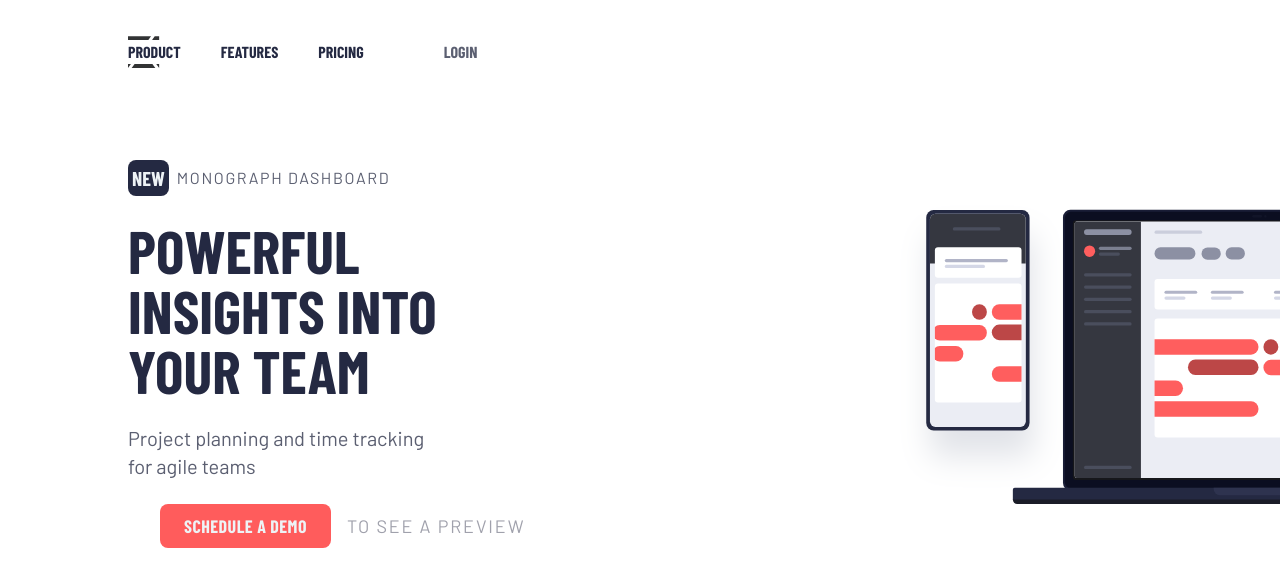
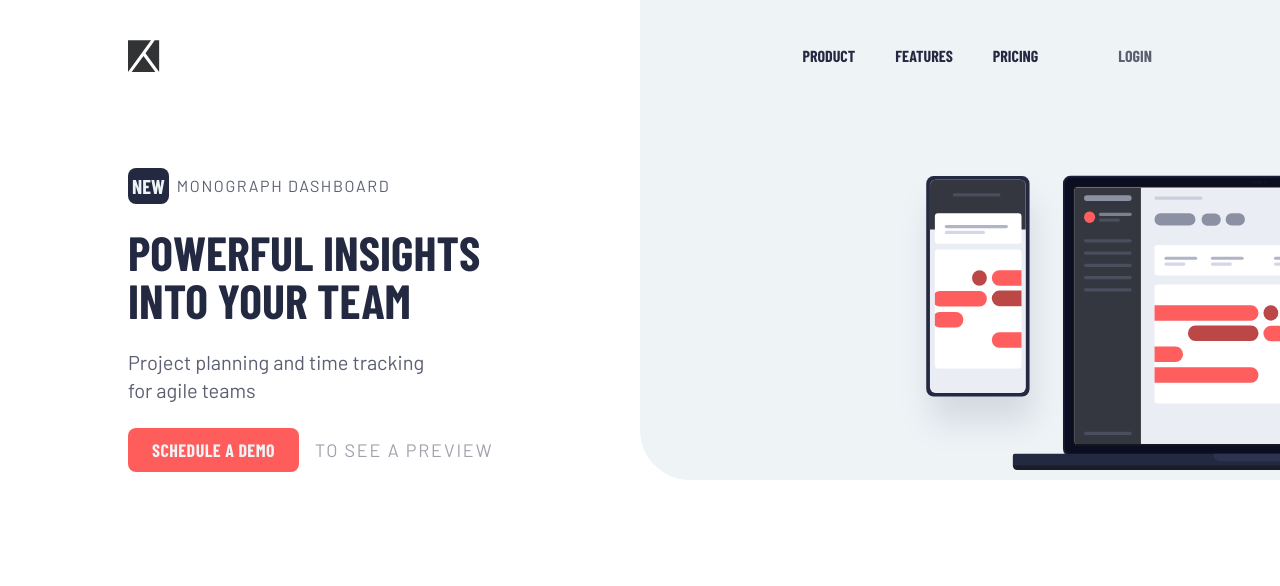
Before and after one commit to NikaBotchorishvili/project-tracking-intro, a React (Vite) app: page / in a window 1280 px wide. Shown: the top 586 px of the page. Built offline with nearby package versions, Linux system fonts and the light colour scheme; the HTML template or start-up script is replaced by a standard one.

Commit message:
image positioning enhanced

```diff
--- a/src/components/Header.tsx
+++ b/src/components/Header.tsx
@@ -5,8 +5,10 @@
 	const [toggled, setToggled] = useState(false);
 
 	return (
+		<>
+			<span className="absolute w-[50vw] h-[50vh] md:h-[60vh] bg-lightGrayishBlue rounded-bl-[50px] -z-20 right-0"></span>
 			<header className="flex w-[80vw]  justify-between items-center mx-auto mt-10 overflow-x-hidden">
-			<div className="fixed">
+				<div className="fixed md:static">
 					<img src="/logo.svg" alt="" />
 				</div>
 				<motion.nav
@@ -17,7 +19,7 @@
 							? "var(--opacity-to)"
 							: "var(--opacity-from)",
 					}}
-				className="flex flex-col md:flex-row md:h-fit bg-white p-8 md:p-0 md:bg-none shadow-2xl w-[90vw] md:w-fit left-1/2 -translate-x-1/2 top-20  md:translate-x-0 fixed z-50  md:static md:gap-x-20 items-center gap-y-8 text-center
+					className="flex flex-col md:flex-row md:h-fit md:bg-opacity-0 bg-white p-8 md:p-0 shadow-2xl w-[90vw] md:w-fit left-1/2 -translate-x-1/2 top-20  md:translate-x-0 fixed z-50  md:static md:gap-x-20 items-center gap-y-8 text-center
 				[--opacity-from:0%]
 				[--opacity-to:100%]
 				md:[--opacity-from:100%]
@@ -58,11 +60,12 @@
 				</motion.nav>
 				<img
 					src={toggled ? "icon-close.svg" : "icon-hamburger.svg"}
-				className="w-[20px] h-[20px] md:hidden z-50 fixed right-10"
+					className="w-[20px] h-[20px] md:hidden z-50 md:static fixed right-10"
 					alt=""
 					onClick={() => setToggled((prev) => !prev)}
 				/>
 			</header>
+		</>
 	);
 }
 
--- a/src/components/Home/index.tsx
+++ b/src/components/Home/index.tsx
@@ -1,7 +1,7 @@
 function Home() {
 	return (
 		<main className="flex md:flex-row flex-col-reverse mt-24 w-[80vw] gap-y-20 justify-between mx-auto items-center">
-			<section className="flex flex-col gap-y-6">
+			<section className="flex flex-col justify-start gap-y-6">
 				<h3 className=" flex gap-x-2 items-center">
 					<mark className="text-xl bg-veryDarkBlue text-lightGrayishBlue p-1 rounded-lg font-bold font-barlowCondensed">
 						NEW
@@ -10,24 +10,28 @@
 						MONOGRAPH DASHBOARD
 					</span>
 				</h3>
-				<h1 className="lg:text-6xl text-4xl text-veryDarkBlue font-barlowCondensed  font-bold md:max-w-md">
+				<h1 className="lg:text-5xl text-3xl text-veryDarkBlue font-barlowCondensed  font-bold md:max-w-md">
 					POWERFUL INSIGHTS INTO YOUR TEAM
 				</h1>
 				<p className="red text-xl md:max-w-xs text-darkGrayishBlue">
 					Project planning and time tracking for agile teams
 				</p>
 
-				<div className="flex gap-x-4 items-center mx-auto">
+				<div className="flex gap-x-4 items-center">
 					<button className="text-lightGrayishBlue bg-red font-bold font-barlowCondensed rounded-lg sm:text-lg tracking-wide px-6 py-2 hover:bg-opacity-80">
 						SCHEDULE A DEMO
 					</button>
-					<small className="tracking-widest text-grayishBlue sm:text-lg  ">
+					<small className="tracking-widest text-grayishBlue sm:text-lg">
 						TO SEE A PREVIEW
 					</small>
 				</div>
 			</section>
-			<section className="relative -right-[80px] md:-right-1/3">
-				<img src="illustration-devices.svg" className="w-max h-[200px] md:h-[300px] md:w-max " alt="" />
+			<section className="relative -right-1/4 sm:-right-1/3">
+				<img
+					src="illustration-devices.svg"
+					className="h-[250px] md:h-[300px] md:w-max "
+					alt="illustration image"
+				/>
 			</section>
 		</main>
 	);
```
Lines whose indentation alone changed are shown as unchanged.
